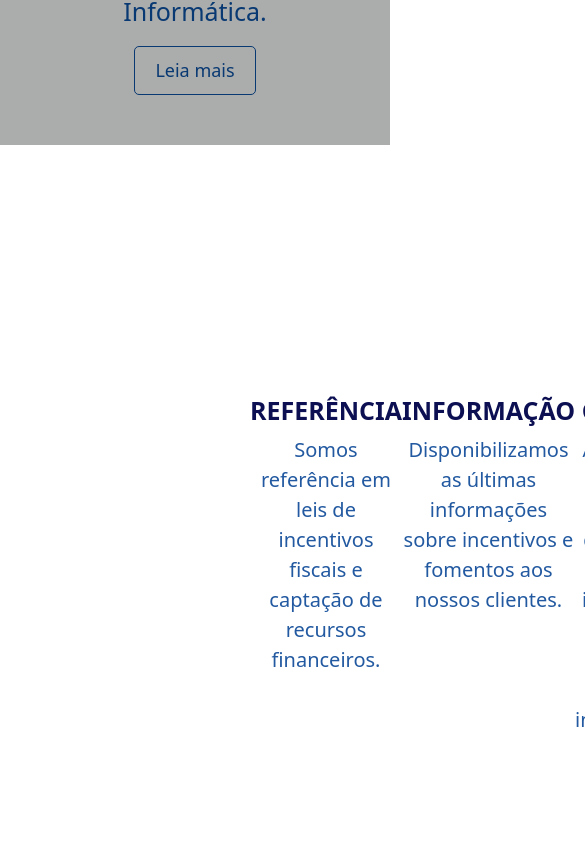
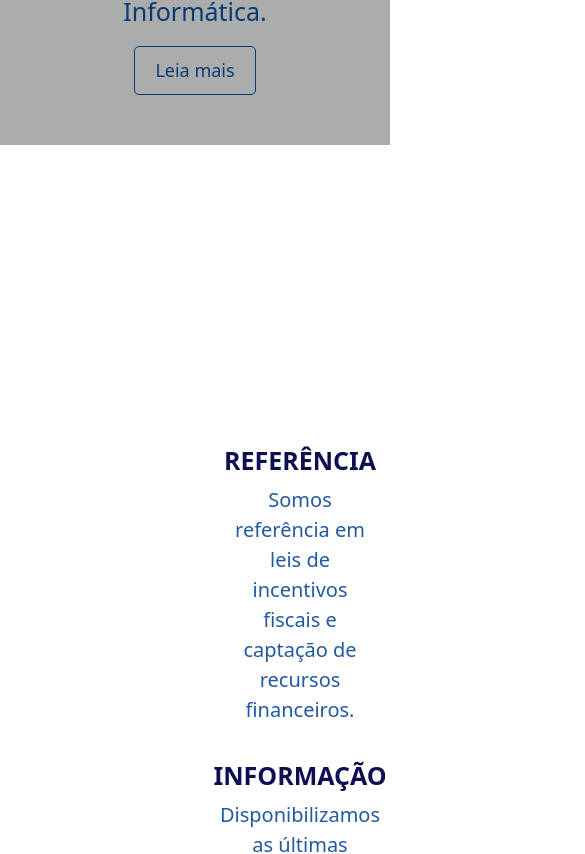
Before and after one commit to Marcos-Gabriell/Projeto-web-react, a React (Create React App) app: page / in a window 390 px wide. Shown: the part 4530-5384 px from the top of the page, 585 px wide, since content can reach past the window. Built offline with nearby package versions, Linux system fonts and the light colour scheme.

Commit message:
teste do responsivo

```diff
--- a/src/MySection5.css
+++ b/src/MySection5.css
@@ -1,8 +1,10 @@
 .section-container {
     display: flex;
-    justify-content: space-between;
-    align-items: flex-start;
-    padding: 250px;
+    justify-content: center; /* Centraliza horizontalmente */
+    align-items: center; /* Centraliza verticalmente */
+    padding: 300px;
+    flex-wrap: wrap; /* Adicionado o flex-wrap ao contêiner */
+    text-align: center;
   }
 
   .subsection {
@@ -15,7 +17,7 @@
     font-weight: bold;
     color: #0c1053;
     text-align: center;
-    margin-bottom: 10px; /* Adiciona espaçamento entre cada h2 */
+    margin-bottom: 10px;
   }
 
   .subsection p {
```
